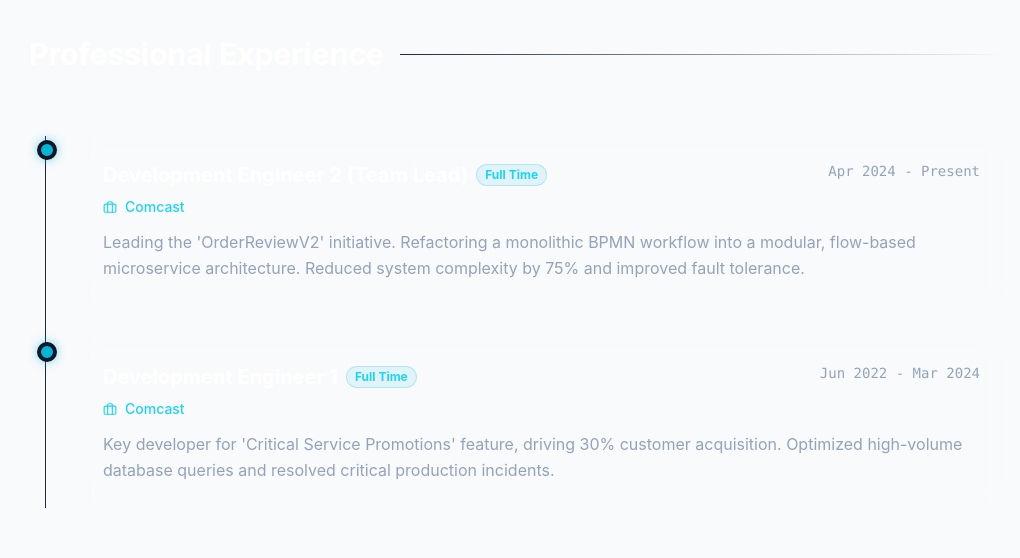
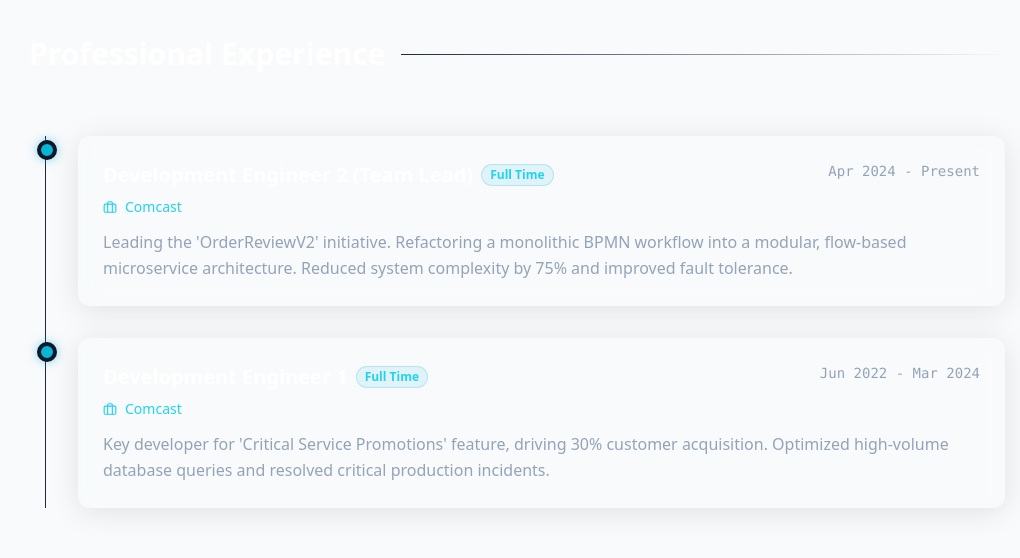
Before and after one commit to vishnu-reddy-k/vishnu-portfolio, a Next.js app: page / in a window 1280 px wide. Shown: the part 1280-1838 px from the top of the page, without its empty margins (123-1143 px from the left). Built offline with nearby package versions, Linux system fonts and the light colour scheme.

Commit message:
Update globals.css

```diff
--- a/app/globals.css
+++ b/app/globals.css
@@ -3,15 +3,16 @@
 @tailwind utilities;
 
 :root {
+  /* Force Dark Theme Variables */
   --background: #020617; /* Very Dark Slate */
-  --foreground: #f8fafc;
+  --foreground: #f8fafc; /* White/Light Grey */
 }
 
 body {
   color: var(--foreground);
   background: var(--background);
-  font-family: 'Inter', system-ui, sans-serif;
-  overflow-x: hidden;
+  font-family: ui-sans-serif, system-ui, -apple-system, BlinkMacSystemFont, "Segoe UI", Roboto, "Helvetica Neue", Arial, sans-serif;
+  overflow-x: hidden; /* Prevents side scrolling */
 }
 
 /* The Background Glow Animation */
@@ -36,12 +37,13 @@ body {
 
 /* Glass Card Utility */
 .glass-card {
-  background: rgba(255, 255, 255, 0.03);
+  background: rgba(255, 255, 255, 0.03); /* 3% White opacity */
   backdrop-filter: blur(10px);
-  border: 1px solid rgba(255, 255, 255, 0.05);
+  border: 1px solid rgba(255, 255, 255, 0.1); /* 10% White Border */
+  box-shadow: 0 4px 30px rgba(0, 0, 0, 0.1);
 }
 
 .glass-card:hover {
-  background: rgba(255, 255, 255, 0.08);
+  background: rgba(255, 255, 255, 0.08); /* Lighter on hover */
   border: 1px solid rgba(255, 255, 255, 0.2);
 }
```
